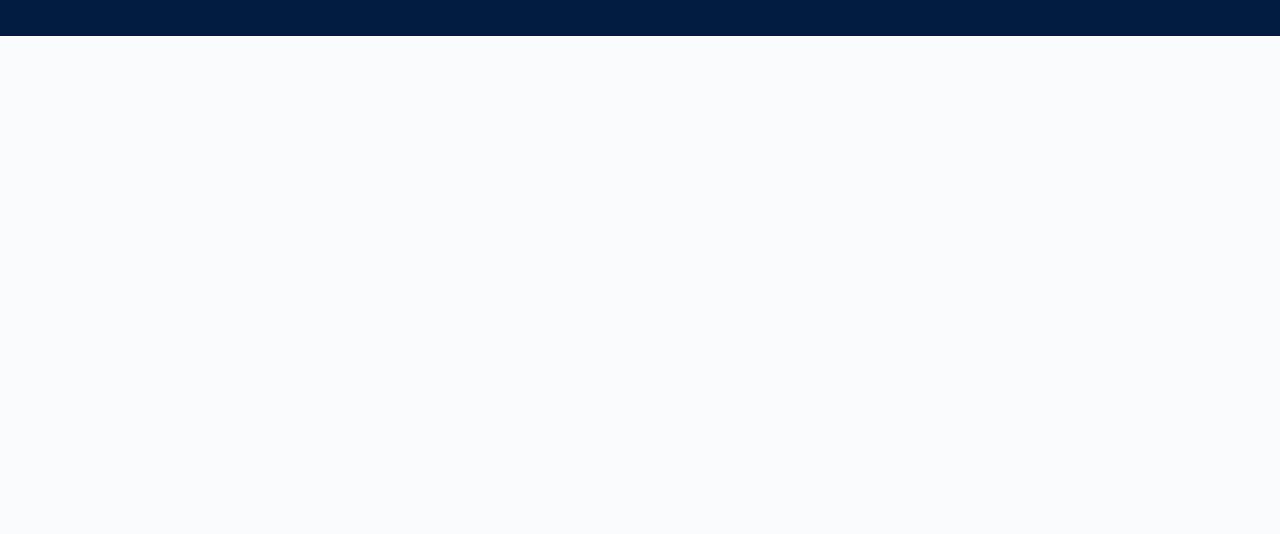
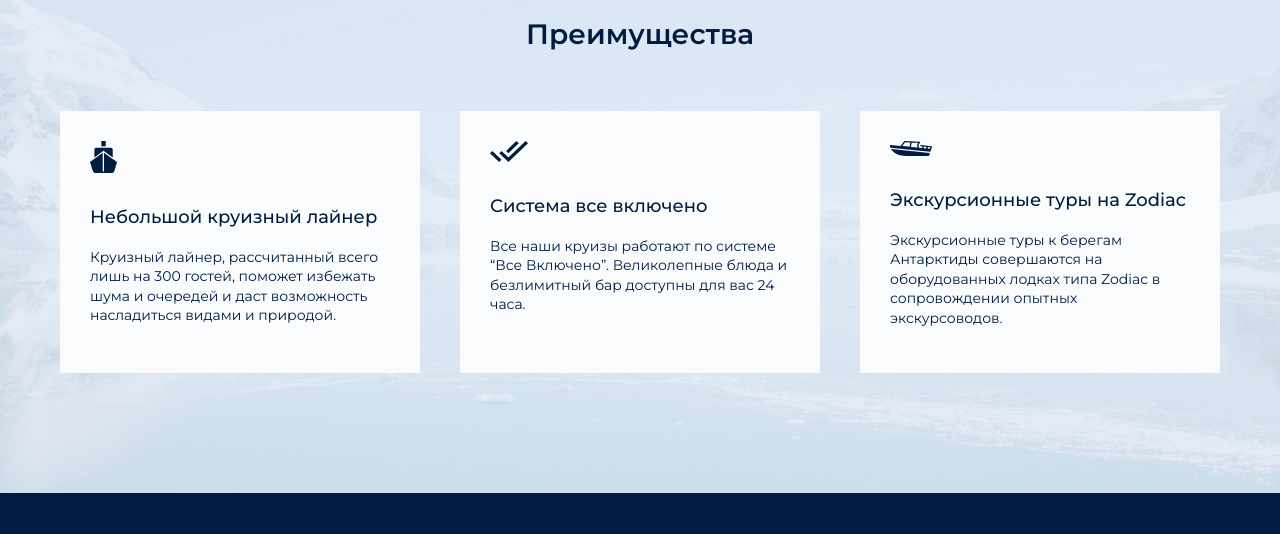
Before and after one commit to ShocKKKKKKK/Antarctic, a website: page source/index.html in a window 1280 px wide. Shown: the part 1297-1831 px from the top of the page. Before the commit the page ends 1333 px from the top, so only its background shows below. Drawn offline with nearby package versions, Linux system fonts and the light colour scheme; files that its build step writes are made by us from their sources.

Commit message:
added advantages

```diff
--- a/source/index.html
+++ b/source/index.html
@@ -49,6 +49,37 @@
         </div>
       </div>
     </section>
+    <section class="advantages" style="background-image: url('img/bg/advantages-bg.jpg');">
+      <div class="container">
+        <h2 class="title advantages__title">Преимущества</h2>
+        <ul class="advantages__list">
+          <li class="advantages__item">
+            <div class="advantages__icon">
+              <img src="img/icons/advantages/advantages1.svg" alt="">
+            </div>
+            <h3 class="advantages__caption">Небольшой круизный лайнер</h3>
+            <p class="advantages__text">Круизный лайнер, рассчитанный всего лишь на 300 гостей, поможет избежать шума и
+              очередей и даст возможность насладиться видами и природой.</p>
+          </li>
+          <li class="advantages__item">
+            <div class="advantages__icon">
+              <img src="img/icons/advantages/advantages2.svg" alt="">
+            </div>
+            <h3 class="advantages__caption">Система все включено</h3>
+            <p class="advantages__text">Все наши круизы работают
+              по системе “Все Включено”. Великолепные блюда и безлимитный бар доступны для вас 24 часа.</p>
+          </li>
+          <li class="advantages__item">
+            <div class="advantages__icon">
+              <img src="img/icons/advantages/advantages3.svg" alt="">
+            </div>
+            <h3 class="advantages__caption">Экскурсионные туры на Zodiac</h3>
+            <p class="advantages__text">Экскурсионные туры к берегам Антарктиды совершаются на оборудованных лодках типа
+              Zodiac в сопровождении опытных экскурсоводов.</p>
+          </li>
+        </ul>
+      </div>
+    </section>
   </main>
   <footer class="footer">
     <div class="container">
--- a/source/sass/_global.scss
+++ b/source/sass/_global.scss
@@ -53,6 +53,5 @@ body {
 .title {
   font-weight: 600;
   font-size: 28px;
-
   color: #011C40;
 }
--- /dev/null
+++ b/source/sass/block/_advantages.scss
@@ -0,0 +1,38 @@
+.advantages {
+  background: #E3ECF6 center center/cover no-repeat;
+  padding: 120px 0;
+
+  &__title {
+    margin-bottom: 60px;
+    text-align: center;
+  }
+
+  &__list {
+    display: flex;
+    justify-content: space-between;
+
+  }
+
+  &__item {
+    flex-basis: 360px;
+    background: #F9FBFD;
+    padding: 30px;
+    color: #011C40;
+  }
+
+  &__icon {
+    margin-bottom: 30px;
+  }
+
+  &__caption {
+    font-size: 18px;
+    font-weight: 500;
+    margin-bottom: 20px;
+  }
+
+  &__text {
+    font-weight: 400;
+    font-size: 14px;
+    line-height: 140%;
+  }
+}
--- a/source/sass/style.scss
+++ b/source/sass/style.scss
@@ -5,6 +5,7 @@
 @import "block/header";
 @import "block/nav";
 @import "block/journey";
+@import "block/advantages";
 @import "block/footer";
 
 
```
Also changed, not shown: build/css/style.min.css, build/img/bg/advantages-bg.jpg (added), build/index.html, source/img/bg/advantages-bg.jpg (added), source/sass/block/_journey.scss (renamed from source/sass/block/journey.scss), 1 other file.
